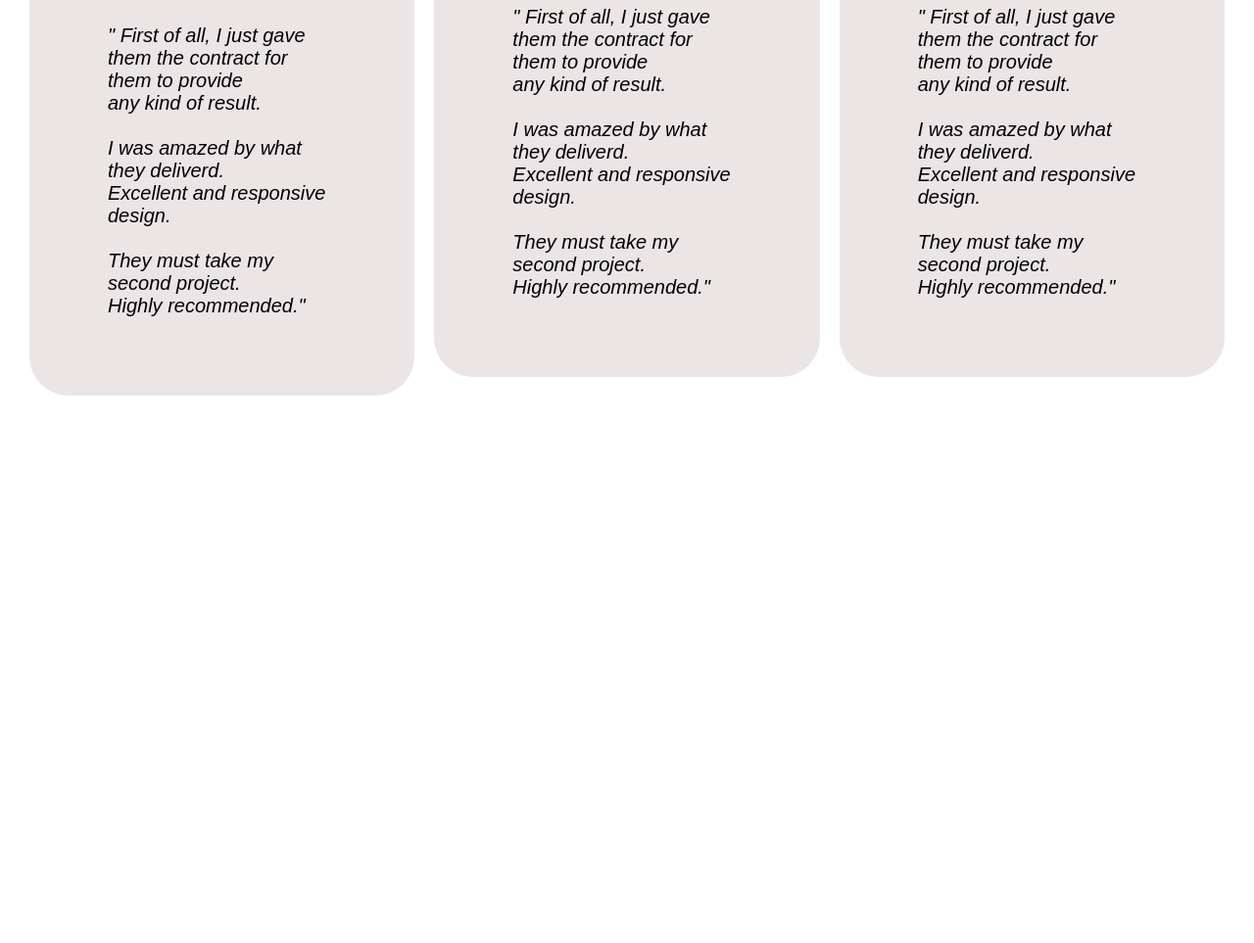
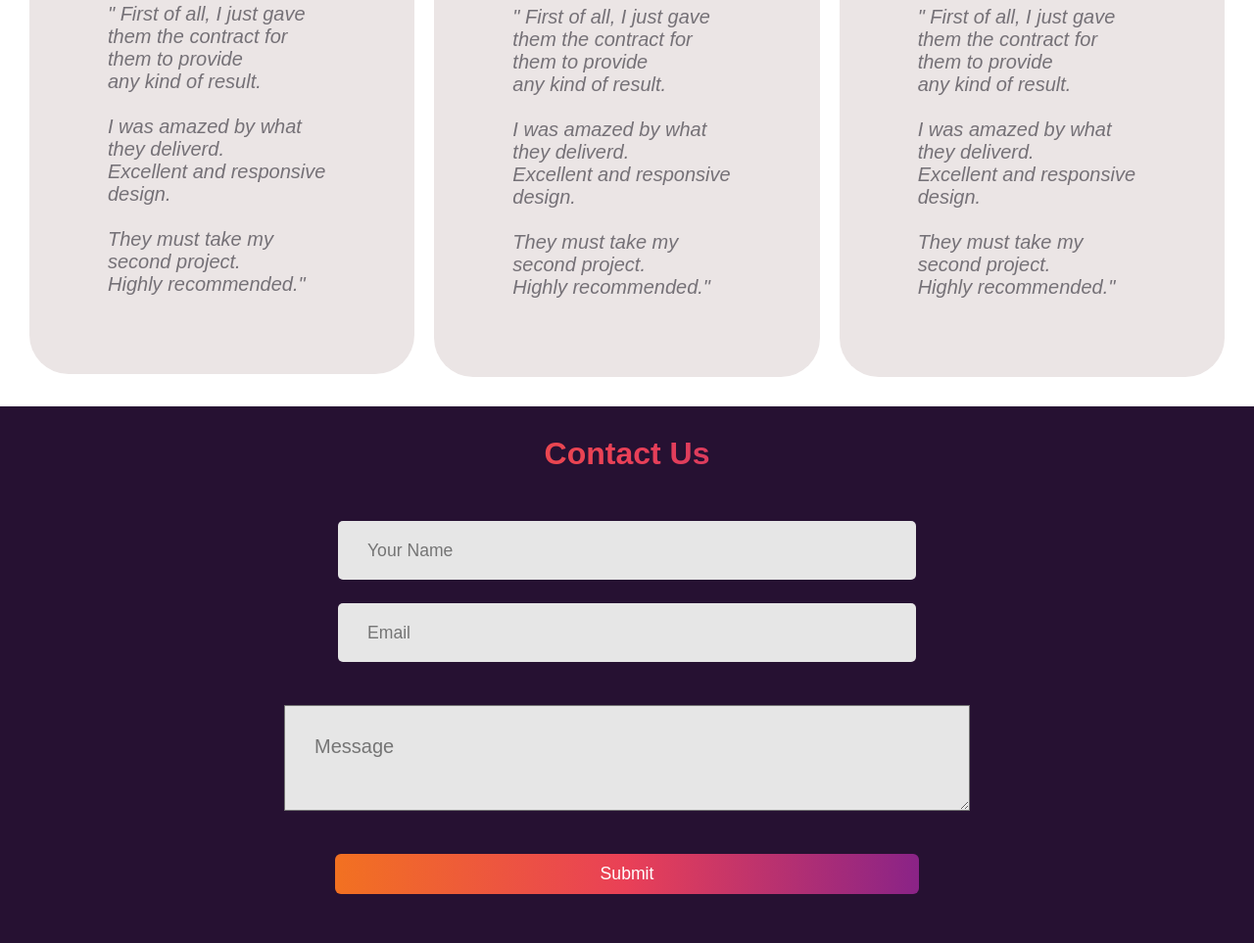
Before and after one commit to ebrahim-sani/HCJ-Site, a plain HTML site: page index.html in a window 1280 px wide. Shown: the part 4025-4988 px from the top of the page at 98% size. Before the commit the page ends 4459 px from the top, so only its background shows below. Drawn offline with Linux system fonts and the light colour scheme.

Commit message:
Done with Contact Section

```diff
--- a/index.html
+++ b/index.html
@@ -208,7 +208,7 @@
         <div class="testimonial__content">
             <div class="testimonial_component">
                 <div class="testimonial_content">
-                    <img src="/SVG/pic-1.png" alt="" class="avatar" />
+                    <img src="/SVG/pic-1.jpg" alt="" class="avatar" />
                     <div class="name">
                         <span class="person_name">
                             Martinez Jone
@@ -305,6 +305,28 @@
         </div>
     </div>
 
+
+    <!---- Contact Section ---->
+    <div class="contact_from">
+        <h1 class="form_heading">Contact Us</h1>
+        <form class="form">
+            <div class="form-control">
+                <input type="text" placeholder="Your Name" max="20">
+            </div>
+            <div class="form-control">
+                <input type="text" placeholder="Email" max="20">
+            </div>
+            <div class="form-control">
+                <textarea class="form-control-vertical" placeholder="Message"></textarea>
+            </div>
+
+            <button class="form_button">Submit</button>
+        </form>
+    </div>
+
+    <!---- Footet Section --->
+
+
     <script src="app.js"></script>
 </body>
 
--- a/styles.css
+++ b/styles.css
@@ -481,6 +481,7 @@ img {
   margin: 70px;
   font-size: 20px;
   font-style: italic;
+  color: #757177;
 }
 
 .person_name {
@@ -490,3 +491,115 @@ img {
 }
 
 /* <!---- Contact Section ----> */
+.contact_from {
+  background: #261132;
+}
+
+.form {
+  display: flex;
+  flex-direction: column;
+  align-items: center;
+  padding: 50px;
+}
+
+.form-control {
+  width: 100%;
+  position: relative;
+  margin-bottom: 24px;
+  display: flex;
+  justify-content: center;
+  font-size: 13px;
+}
+
+input,
+button {
+  outline: none;
+  border: none;
+  background-color: rebeccapurple;
+  border-radius: 5px;
+  font-size: 1.1rem;
+}
+
+input {
+  padding: 30px 130px;
+  background: #e6e6e6;
+  width: 50%;
+  height: 10px;
+}
+
+input:placeholder-shown {
+  padding: 30px;
+}
+
+textarea {
+  -webkit-writing-mode: horizontal-tb !important;
+  text-rendering: auto;
+  letter-spacing: normal;
+  word-spacing: normal;
+  text-shadow: none;
+  text-indent: 0px;
+  text-align: start;
+  appearance: textarea;
+  flex-direction: column;
+  white-space: pre-wrap;
+  cursor: text;
+  overflow-wrap: break-word;
+  border-width: 1px;
+  border-style: solid;
+  min-height: 100px;
+  min-width: 700px;
+  max-width: 700px;
+  background: #e6e6e6;
+  border-color: -internal-light-dark(rgb(118, 118, 118));
+  font: 400 13.3333px Arial;
+  font-size: 1.1rem;
+  text-align: justify;
+  text-transform: none;
+}
+
+element.style {
+  position: relative;
+  z-index: 1;
+  background-color: transparent;
+}
+
+textarea:placeholder-shown {
+  font-size: 20px;
+  margin: 20px;
+  padding: 30px;
+}
+
+.form_button {
+  display: flex;
+  align-items: center;
+  justify-content: center;
+  text-decoration: none;
+  padding: 10px 20px;
+  height: 100%;
+  width: 50.5%;
+  border: none;
+  outline: none;
+  background: #8a2387;
+  background: -webkit-linear-gradient(to right, #f27121, #e94057, #8a2387);
+  background: linear-gradient(to right, #f27121, #e94057, #8a2387);
+  color: #fff;
+  border-radius: 6px;
+  transition: all 0.3s ease;
+  cursor: pointer;
+}
+
+.form_heading {
+  display: flex;
+  padding-top: 30px;
+  justify-content: center;
+  font-weight: 800;
+  background: #8a2387;
+  background: -webkit-linear-gradient(to right, #f27121, #e94057, #8a2387);
+  background: linear-gradient(to right, #f27121, #e94057, #8a2387);
+  -webkit-background-clip: text;
+  -moz-background-clip: text;
+  -webkit-text-fill-color: transparent;
+  -no-text-fill-color: transparent;
+}
+
+/* <!---- Footer Section ----> */
```
Also changed, not shown: SVG/pic-1.jpg (added), SVG/pic-1.png (deleted).
